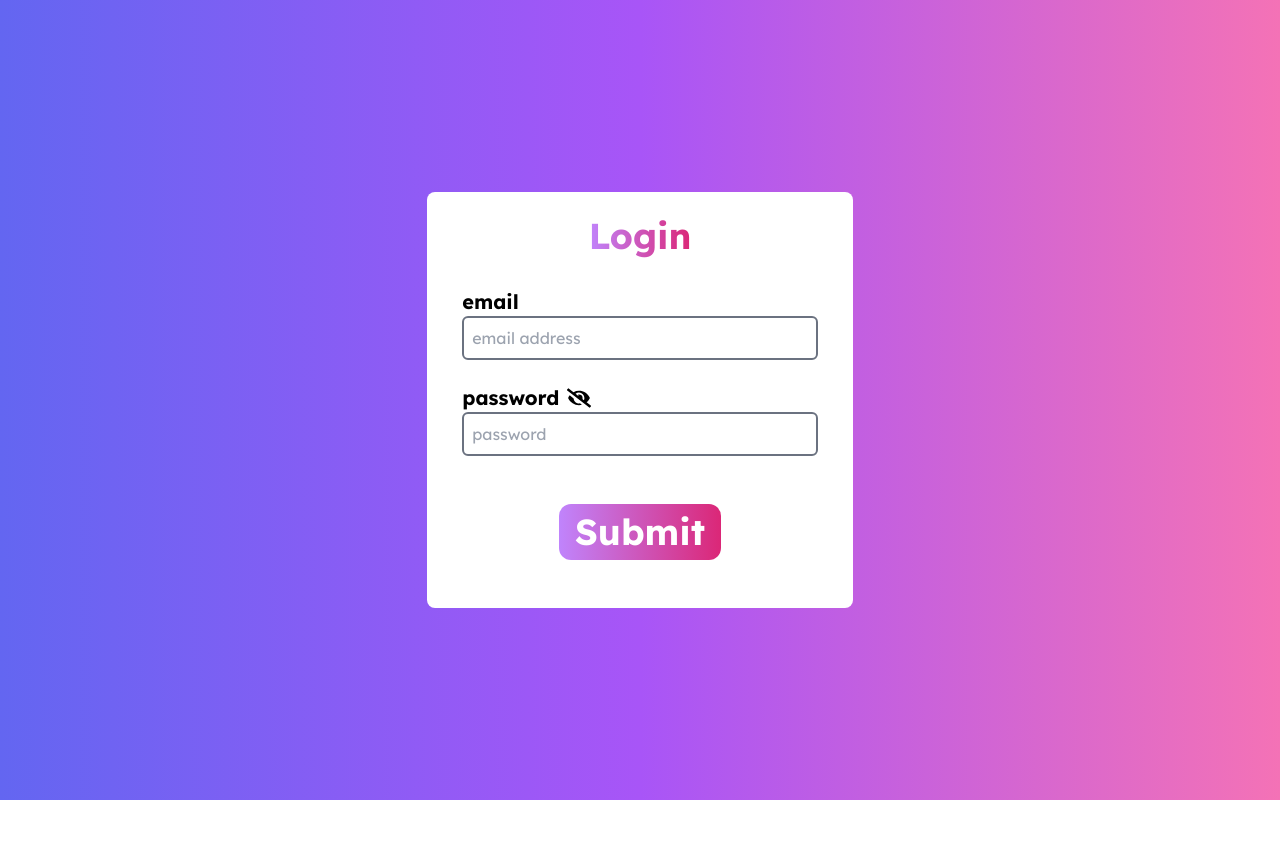
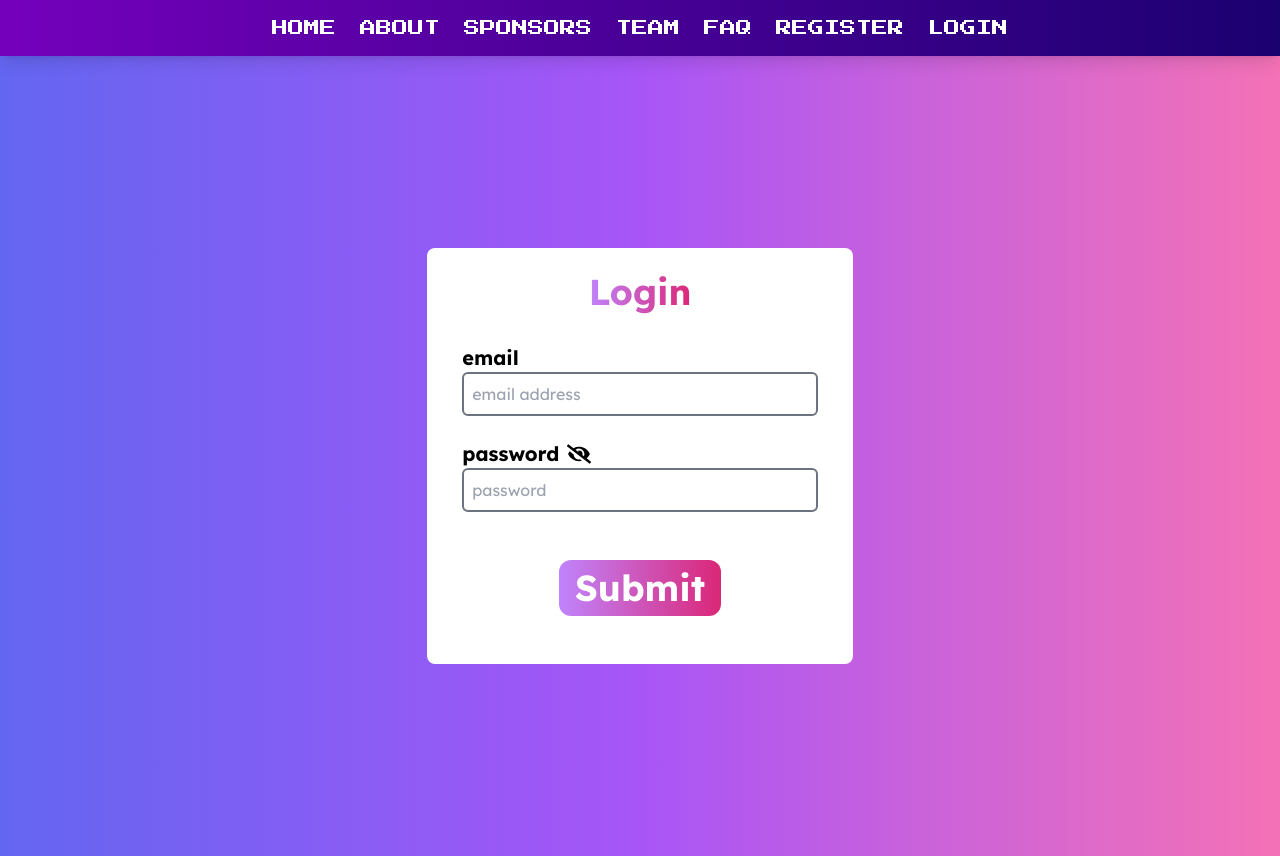
Before and after one commit to Rose-Hacks/rosehack-portal, a Next.js app: page / in a window 1280 px wide. Before the commit the page ends 800 px from the top, so only its background shows below. Built offline with nearby package versions, Linux system fonts and the light colour scheme; no server answers.

Commit message:
add nav bar

```diff
--- /dev/null
+++ b/components/Navigation.tsx
@@ -0,0 +1,84 @@
+import { onAuthStateChanged } from "firebase/auth";
+import React, { useEffect, useState } from "react";
+import { Nav, Navbar } from "react-bootstrap";
+import { FaBars } from "react-icons/fa";
+import { auth } from "../firebase";
+
+const Navigation = () => {
+  const [login, setLogin] = useState(true);
+
+  useEffect(() => {
+    onAuthStateChanged(auth, (currentState) => {
+      if (currentState !== null) {
+        setLogin(false);
+      }
+    });
+  }, []);
+
+  return (
+    <div className="from:bg-header-left to:bg-header-right min-h-[7vh]">
+      <Navbar
+        className="bg-gradient-to-r from-header-left to-header-right min-h-[7vh] px-4 !shadow-lg"
+        expand="md"
+        fixed="top"
+      >
+        <Navbar.Toggle
+          aria-controls="basic-navbar-nav"
+          className="mr-2 border-0 text-white"
+        >
+          <FaBars size="30" />
+        </Navbar.Toggle>
+        <Navbar.Collapse className="flex justify-center items-center">
+          <Nav className="font-pixel flex lg:w-6/12 w-full justify-center items-center">
+            <Nav.Link
+              href="https://rosehack.com/"
+              className="!text-base text-center text-white p-1 mx-2 hover:underline hover:drop-shadow-pink decoration-4 underline-offset-6"
+            >
+              HOME
+            </Nav.Link>
+            <Nav.Link
+              href="https://rosehack.com/#about"
+              className="!text-base text-center text-white p-1 mx-2 hover:underline hover:drop-shadow-blue decoration-4 underline-offset-6"
+            >
+              ABOUT
+            </Nav.Link>
+            <Nav.Link
+              href="https://rosehack.com/#sponsors"
+              className="!text-base text-center text-white p-1 mx-2 hover:underline hover:drop-shadow-pink decoration-4 underline-offset-6"
+            >
+              SPONSORS
+            </Nav.Link>
+            <Nav.Link
+              href="https://rosehack.com/#board"
+              className="!text-base text-center text-white p-1 mx-2 hover:underline hover:drop-shadow-blue decoration-4 underline-offset-6"
+            >
+              TEAM
+            </Nav.Link>
+            <Nav.Link
+              href="https://rosehack.com/#faq"
+              className="!text-base text-center text-white p-1 mx-2 hover:underline hover:drop-shadow-pink decoration-4 underline-offset-6"
+            >
+              FAQ
+            </Nav.Link>
+            <Nav.Link
+              href="https://rosehack.com/register"
+              className="!text-base text-center text-white p-1 mx-2 hover:underline hover:drop-shadow-blue decoration-4 underline-offset-6"
+            >
+              REGISTER
+            </Nav.Link>
+            {login && (
+              <Nav.Link
+                href="/user"
+                className="!text-base text-center text-white p-1 mx-2 hover:underline hover:drop-shadow-pink decoration-4 underline-offset-6"
+              >
+                LOGIN
+              </Nav.Link>
+            )}
+          </Nav>
+        </Navbar.Collapse>
+      </Navbar>
+    </div>
+  );
+};
+
+export default Navigation;
--- a/package.json
+++ b/package.json
@@ -19,6 +19,7 @@
     "@types/react": "18.0.26",
     "@types/react-dom": "18.0.10",
     "axios": "^1.2.1",
+    "bootstrap": "^5.2.3",
     "eslint-config-next": "^13.1.1",
     "eslint-config-prettier": "^8.5.0",
     "firebase": "^9.15.0",
--- a/pages/_app.tsx
+++ b/pages/_app.tsx
@@ -4,6 +4,7 @@ import React from "react";
 import "bootstrap/dist/css/bootstrap.min.css";
 // eslint-disable-next-line camelcase
 import { Lexend, Press_Start_2P } from "@next/font/google";
+import Navigation from "../components/Navigation";
 
 const lexend = Lexend({ subsets: ["latin"], variable: "--font-lexend" });
 const pixel = Press_Start_2P({
@@ -15,6 +16,7 @@ const pixel = Press_Start_2P({
 export default function App({ Component, pageProps }: AppProps): JSX.Element {
   return (
     <main className={`${lexend.variable} ${pixel.variable}`}>
+      <Navigation />
       <Component {...pageProps} />
     </main>
   );
--- a/pages/dashboard.tsx
+++ b/pages/dashboard.tsx
@@ -207,7 +207,7 @@ const Dashboard = () => {
       <p className="text-white font-lexend mt-16 p-0 text-3xl sm:text-5xl w-full text-center">
         {new Date().getHours() < 12 && new Date().getHours() > 5
           ? "Good Morning"
-          : new Date().getHours() < 16 && new Date().getHours() > 12
+          : new Date().getHours() < 16 && new Date().getHours() >= 12
           ? "Good Afternoon"
           : new Date().getHours() < 20 && new Date().getHours() > 16
           ? "Good Evening"
@@ -215,7 +215,7 @@ const Dashboard = () => {
         {userData.first} {userData.last}!
       </p>
 
-      <Row className="flex justify-evenly items-stretch w-11/12">
+      <Row className="flex justify-evenly items-stretch w-11/12 mt-4">
         <Col
           md={4}
           className="bg-white rounded-2xl flex flex-col items-center justify-start m-2"
```
Also changed, not shown: 1 other file (tests, documents, lock files or other folders).
